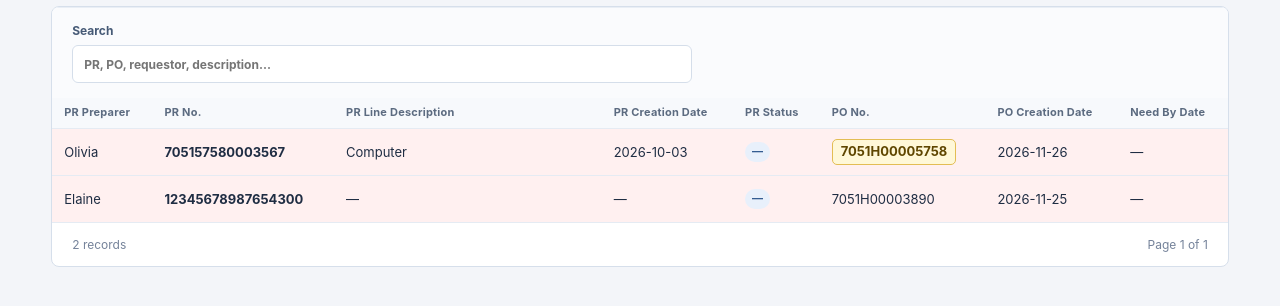
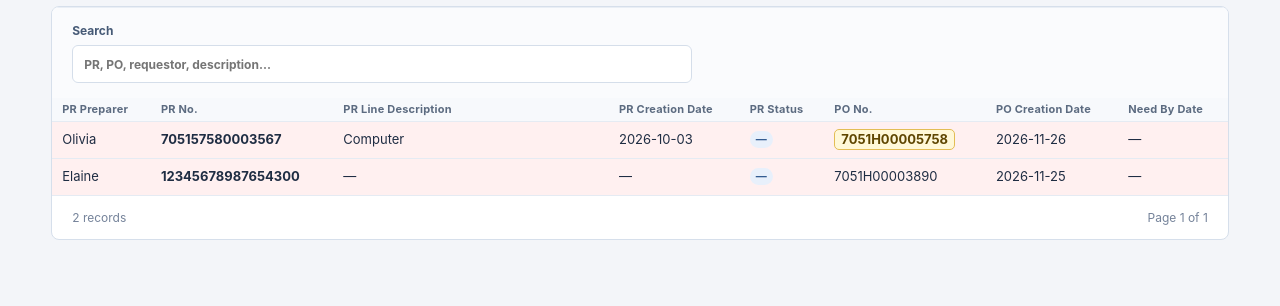
Before and after one commit to xuanolivia258-cloud/PR-Office-AI-Project, a website: page index.html in a window 1280 px wide. Both pictures are taken after a click on the button "PR / PO Tracker". Shown: the part 168-474 px from the top of the page. Drawn offline with Linux system fonts and the light colour scheme; no server answers.

Commit message:
Tighten tracker table row spacing

```diff
--- a/tracker.css
+++ b/tracker.css
@@ -30,12 +30,12 @@
 
 .tracking-table th,
 .tracking-table td {
-  padding: 8px 12px;
-  line-height: 1.25;
+  padding: 5px 10px;
+  line-height: 1.15;
 }
 
 .tracking-table .status {
-  padding: 3px 7px;
+  padding: 2px 6px;
 }
 
 .tracking-table tbody tr.upcoming-date-row {
@@ -48,8 +48,8 @@
 
 .remark-input {
   width: 210px;
-  height: 30px;
-  padding: 0 10px;
+  height: 26px;
+  padding: 0 8px;
   border: 1px solid #d5deea;
   border-radius: 6px;
   color: #1f2d43;
@@ -64,7 +64,7 @@
 }
 
 .recent-po-highlight {
-  padding: 4px 8px;
+  padding: 2px 6px;
   border: 1px solid #e3bd54;
   border-radius: 5px;
   color: #5f4600;
```
